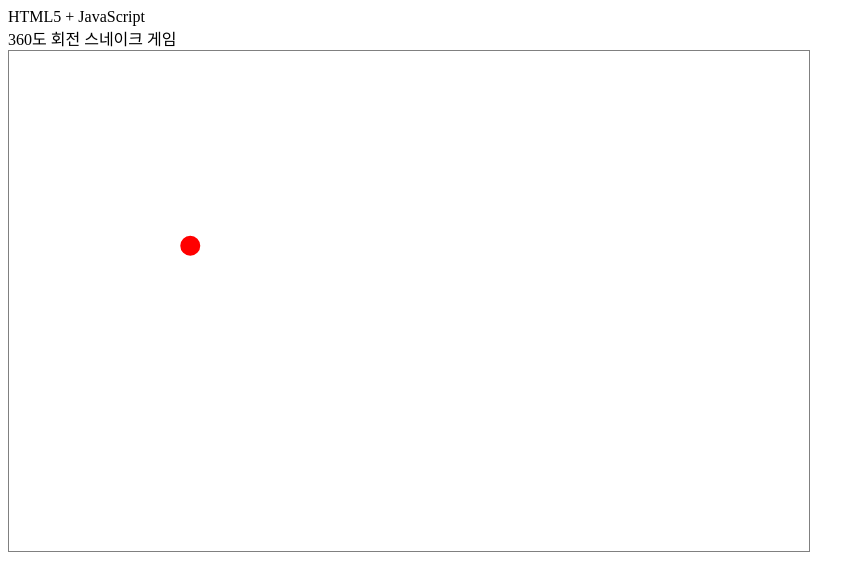
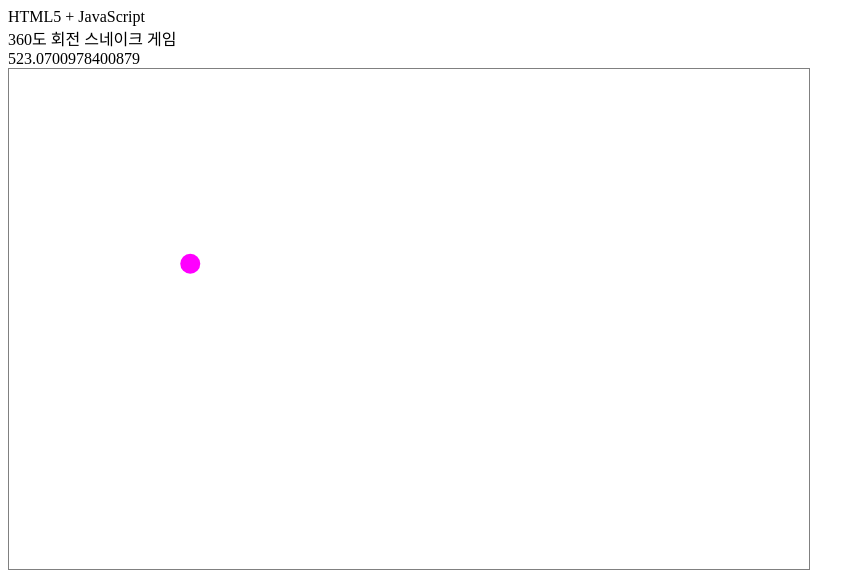
Before and after one commit to seosan/Snake360, a plain HTML site: page index.html in a window 1280 px wide. Shown: the whole page, without its empty margins (0-865 px from the left). Drawn offline with Linux system fonts and the light colour scheme.

Commit message:
기초기능 구현

```diff
--- a/JavaScript/render.js
+++ b/JavaScript/render.js
@@ -11,15 +11,17 @@ function clears() {
 function render() {
 	clears();
 
+	for(var i = 0; i<length*(30-speed*10); i++) {
+		if(Math.floor(i%(30-speed*10))==0) drawBody(partx[i],party[i]);
+	}
 
-	for(var i in partx)
-	drawBody(partx[i],party[i], '#C8A944');
-
-	drawBody(feedx, feedy, '#FF0000');
+	ctx.closePath();
+	drawBody(feedx, feedy);
 }
 
-function drawBody(x, y, c) {
-	ctx.fillStyle=c;
+function drawBody(x, y) {
+	ctx.fillStyle='#FF00FF';
+	ctx.beginPath();
 	ctx.arc(x, y, 10, 0, Math.PI*2, true);
 	ctx.fill();
 }
--- a/JavaScript/snake.js
+++ b/JavaScript/snake.js
@@ -2,9 +2,11 @@ var center_x = 400;
 var center_y = 250;
 var x=300, y=250;
 var direction = 10;
+var speed = 1;
 
 var feedx = 0;
 var feedy = 0;
+var length = 1;
 
 var partx = new Array(150);
 var party = new Array(150);
@@ -44,15 +46,17 @@ function feed() {
 
 function move() {
 
-	for(var i in partx) {
-		partx[i] -= Math.cos(direction * Math.PI/180)*1;
-		party[i] += Math.sin(direction * Math.PI/180)*1;
-	}
+	partx.unshift(partx[0]-=Math.cos(direction*Math.PI/180)*speed);
+	party.unshift(party[0]+=Math.sin(direction*Math.PI/180)*speed);
 
+
+	document.all("ctext").innerHTML=
+		Math.sqrt(Math.pow(partx[0]-feedx,2)+Math.pow(party[0]-feedy,2));
 	checkeat();
 	render();
 
 }
+
 
 function keyPress() {
 	if(keyinput)
@@ -69,13 +73,17 @@ function keyPress() {
 }
 
 function turnleft() {
-	direction += 5;
+	direction += speed*3;
 }
 function turnright() {
-	direction -= 5;
+	direction -= speed*3;
 }
 
 function checkeat() {
-	if(Math.sqrt(Math.pow(partx[0]-feedx)+Math.pow(party[0]-feedy))<10)
-		addbody();
+	if(Math.sqrt(Math.pow(partx[0]-feedx,2)+Math.pow(party[0]-feedy,2))<10) {
+
+		length++;
+		if(speed<2) speed+=0.1;
+		feed();
+	}
 }
--- a/index.html
+++ b/index.html
@@ -12,7 +12,7 @@
 
 		HTML5 + JavaScript <br/>
 		360도 회전 스네이크 게임 <br/>
-		<div id = "maintext"> </div>
+		<div id = "maintext"> </div> <div id = "ctext"> cc</div>
 
 		<canvas id='canvas' width = "800" height = "500">Canvas 미지원</canvas>
 
```
